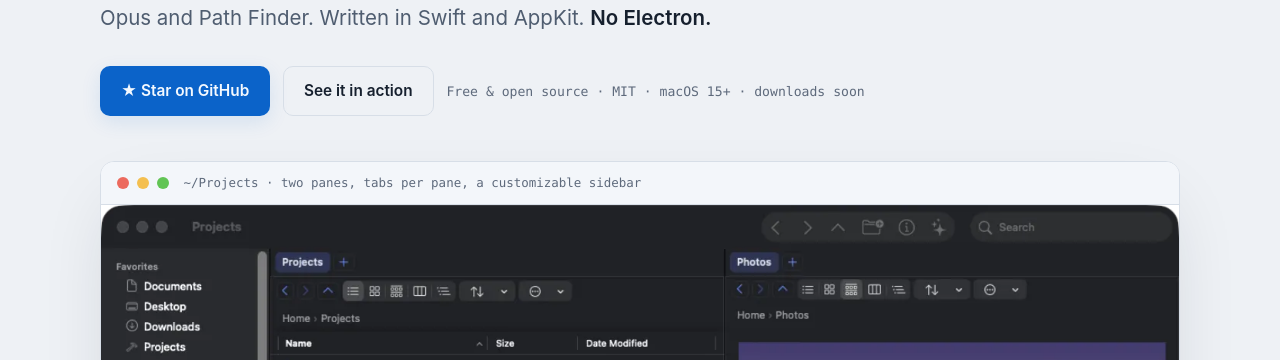
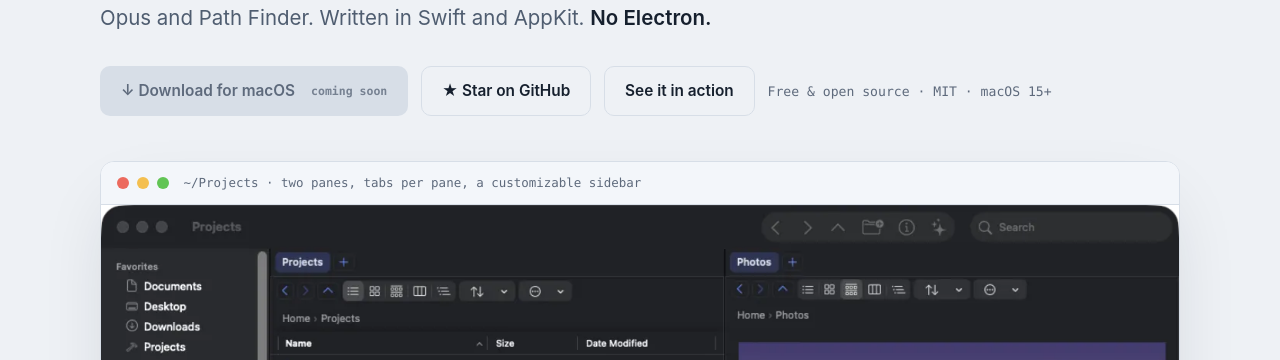
Before and after one commit to Scarcrux/Pathem, a plain HTML site: page site/index.html in a window 1280 px wide. Shown: the part 440-800 px from the top of the page. Drawn offline with Linux system fonts and the light colour scheme.

Commit message:
site: grey out the Download CTA until the public launch
The site had no active download affordance (primary CTA was 'Star on GitHub',
with a 'downloads soon' note). Add a proper 'Download for macOS' primary button
rendered disabled/greyed until we go public: a non-interactive <span> (grey fill,
muted text, pointer-events:none, aria-disabled) with a 'coming soon' tag. Star and
'See it in action' stay live. An inline comment shows the one-line swap (span ->
a href=releases/latest) to enable it at launch.

```diff
--- a/site/index.html
+++ b/site/index.html
@@ -185,6 +185,10 @@
   .btn-primary:hover { transform: translateY(-2px); text-decoration: none; box-shadow: 0 10px 28px var(--glow); }
   .btn-ghost { border-color: var(--line); color: var(--text); }
   .btn-ghost:hover { border-color: var(--accent); background: var(--glow); text-decoration: none; }
+  /* Download is greyed out until the public launch. Swap the <span> for an <a href> to enable it. */
+  .btn-disabled { background: var(--line); color: var(--faint); box-shadow: none; cursor: default; pointer-events: none; }
+  .btn-disabled:hover { transform: none; box-shadow: none; }
+  .btn-disabled .soon { font-family: var(--mono); font-size: .72rem; opacity: .8; margin-left: .5rem; }
   .cta small { color: var(--faint); font-size: .82rem; font-family: var(--mono); }
   @media (prefers-reduced-motion: reduce) { .btn, .btn:hover { transition: none; transform: none; } }
 
@@ -447,9 +451,12 @@
     <h1>A faster way to move through your <span class="hl">files</span>.</h1>
     <p class="lede">Pathem is a fast, native, dual-pane file manager for macOS. A <b>Finder alternative</b> for people who want more control, in the spirit of Directory Opus and Path Finder. Written in Swift and AppKit. <b>No Electron.</b></p>
     <div class="cta">
-      <a class="btn btn-primary" href="https://github.com/Scarcrux/Pathem">&#9733; Star on GitHub</a>
+      <!-- Greyed out until the public launch. To enable: replace this <span> with
+           <a class="btn btn-primary" href="https://github.com/Scarcrux/Pathem/releases/latest"> -->
+      <span class="btn btn-primary btn-disabled" aria-disabled="true" role="button" title="Available at the public launch">&#8595; Download for macOS<span class="soon">coming soon</span></span>
+      <a class="btn btn-ghost" href="https://github.com/Scarcrux/Pathem">&#9733; Star on GitHub</a>
       <a class="btn btn-ghost" href="#views">See it in action</a>
-      <small>Free &amp; open source &middot; MIT &middot; macOS 15+ &middot; downloads soon</small>
+      <small>Free &amp; open source &middot; MIT &middot; macOS 15+</small>
     </div>
 
     <figure class="window reveal">
```
